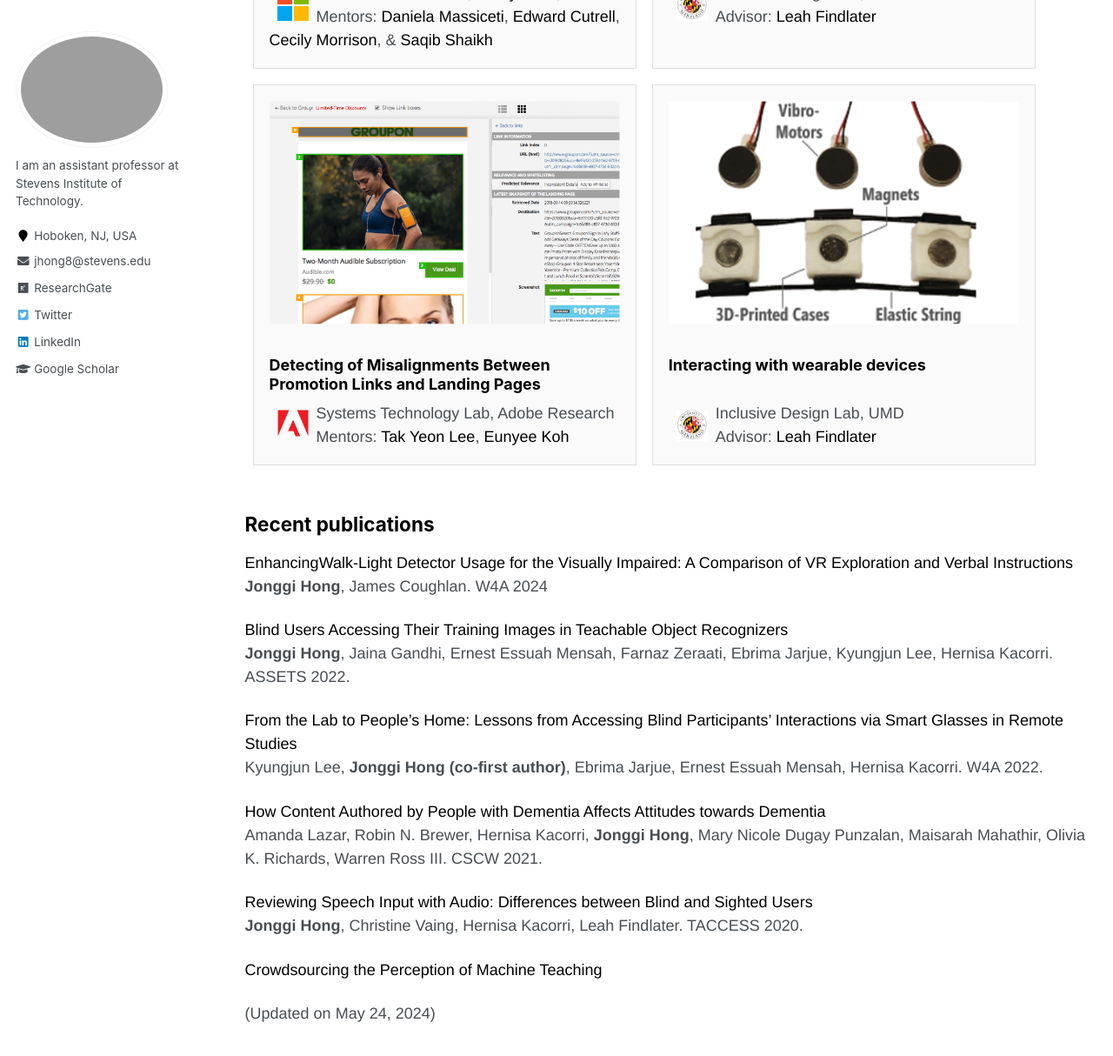
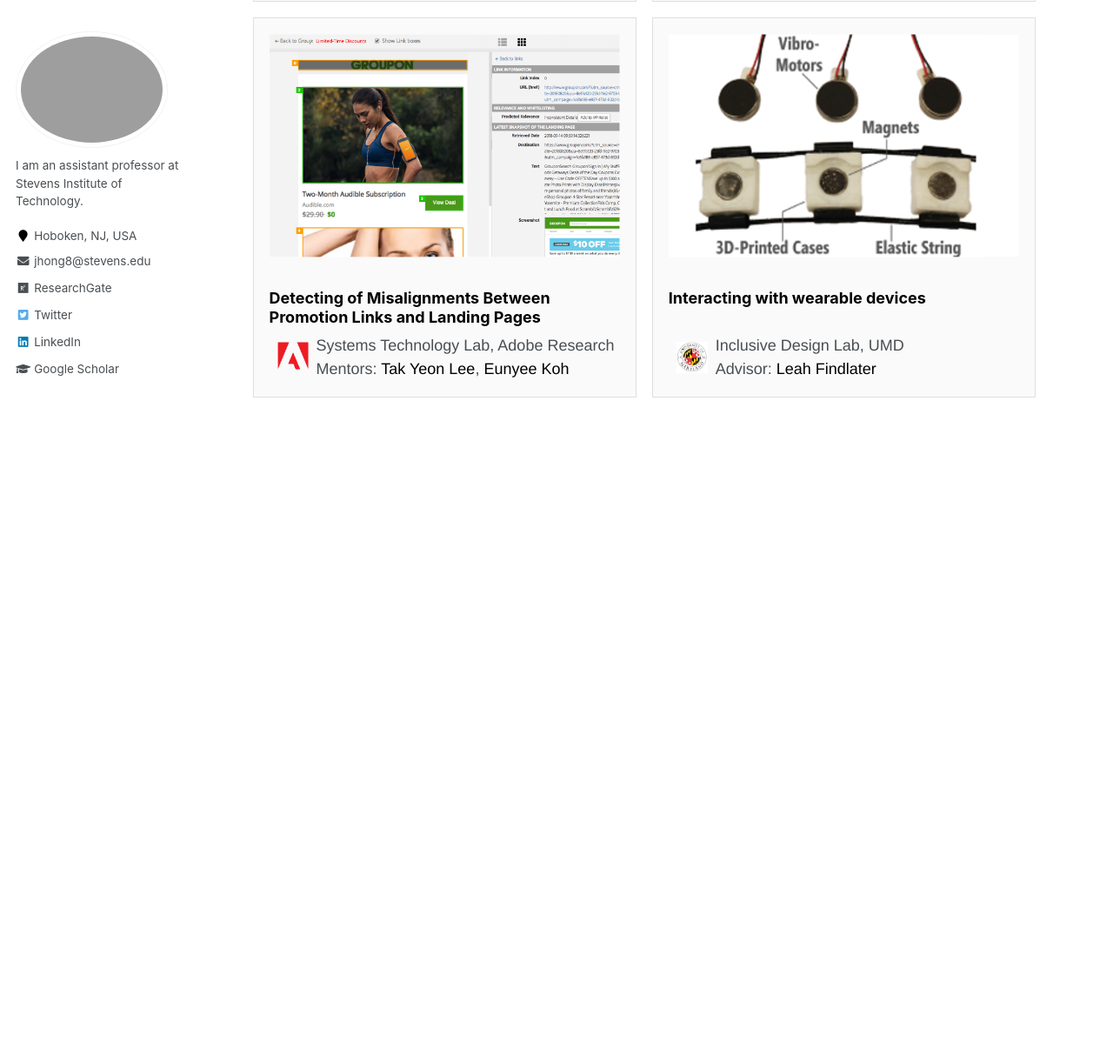
Before and after one commit to jonggi/jonggi.github.io, a Jekyll site: the page built from index.md, in a window 1280 px wide and 1400 px high, scrolled down 964 px. Shown: the top 1214 px of the window at 87% size. Built offline with Jekyll 4.4.1, drawn with Linux system fonts in a browser that asks for light colours; after the commit the page ends 1628 px from its top, so only the background shows below that; some of the changed text lies outside the part shown.

Commit message:
remove phd hiring info

```diff
--- a/index.md
+++ b/index.md
@@ -17,8 +17,8 @@ I build machine learning applications and investigate interactions between a use
 In my recent projects, I explored the challenges of identifying errors from speech recognizer and
 conducted user studies to facilitate machine teaching with a teachable object recognizer for non-experts.
 
-<b> I am looking for PhD students who are interested in Human-Computer Interaction, Machine Learning, or Accessibility.
-Please send an email to me.</b>
+<!-- <b> I am looking for PhD students who are interested in Human-Computer Interaction, Machine Learning, or Accessibility.
+Please send an email to me.</b> -->
 
 <!-- ![intro_image](/images/symposium.png){:class="img-responsive"} -->
 <!-- <img src="/images/Jonggi_presentation.png" width="100%"> -->
@@ -123,7 +123,7 @@ The overarching theme of my research is designing and evaluating accessible inte
 
 
 
-## [Recent publications]({{ site.baseurl }}{% link publications.md %})
+<!-- ## [Recent publications]({{ site.baseurl }}{% link publications.md %})
 
 [EnhancingWalk-Light Detector Usage for the Visually Impaired: A Comparison of VR Exploration and Verbal Instructions](/papers/W4A2024_VRTraining.pdf)<br>
 **Jonggi Hong**, James Coughlan. W4A 2024 <br>
@@ -142,4 +142,4 @@ Amanda Lazar, Robin N. Brewer, Hernisa Kacorri, **Jonggi Hong**, Mary Nicole Dug
 
 [Crowdsourcing the Perception of Machine Teaching](/papers/CHI2020-CrowdTeaMa.pdf)<br>
 
-(Updated on May 24, 2024)
+(Updated on May 24, 2024) -->
```
